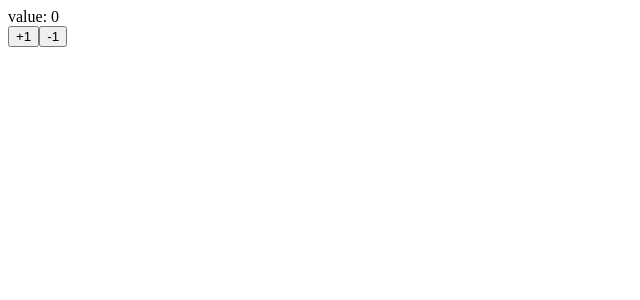
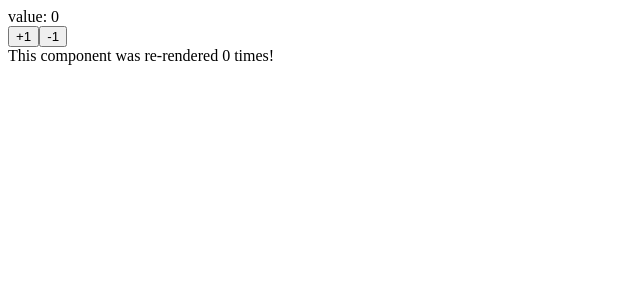
Before and after one commit to terupro/my-first-react-app-in-typescript, a React (Create React App) app: page / in a window 1280 px wide. Shown: the top 300 px of the page, without its empty margins (0-640 px from the left). Built offline with nearby package versions, Linux system fonts and the light colour scheme.

Commit message:
useRef is done

```diff
--- a/src/Counter.tsx
+++ b/src/Counter.tsx
@@ -1,4 +1,4 @@
-import React, { useState } from "react";
+import React, { useState, useRef, useEffect } from "react";
 
 const Counter: React.FC<{}> = () => {
   const initialValue: any = 0;
@@ -9,11 +9,20 @@ const Counter: React.FC<{}> = () => {
   const increment = () => setValue((prevState) => prevState + 1);
   const decrement = () => setValue((prevState) => prevState - 1);
 
+  // DOMを参照する
+  const renderTimes = useRef<number>(0);
+
+  // レンダリング時に実行する
+  useEffect(() => {
+    renderTimes.current = renderTimes.current + 1;
+  });
+
   return (
     <div>
       <div>value: {value}</div>
       <button onClick={increment}>+1</button>
       <button onClick={decrement}>-1</button>
+      <div>This component was re-rendered {renderTimes.current} times!</div>
     </div>
   );
 };
```
